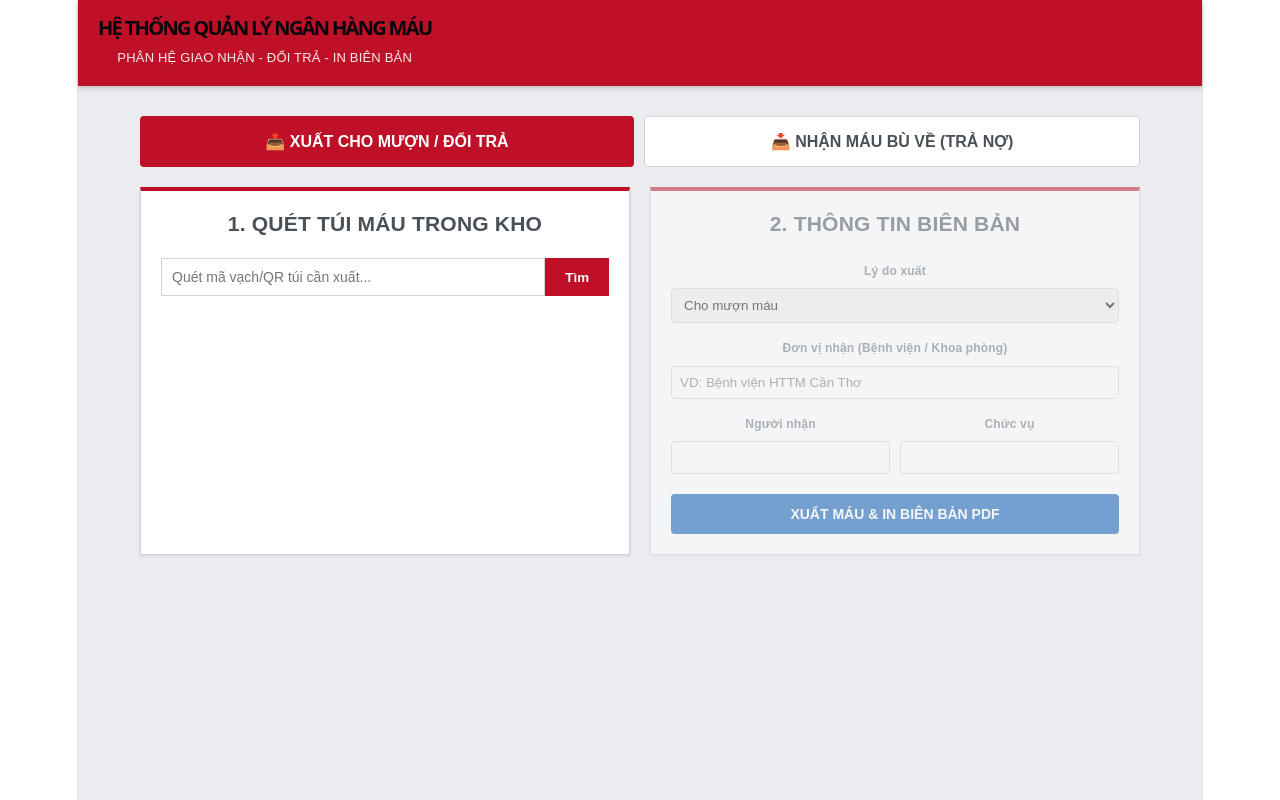
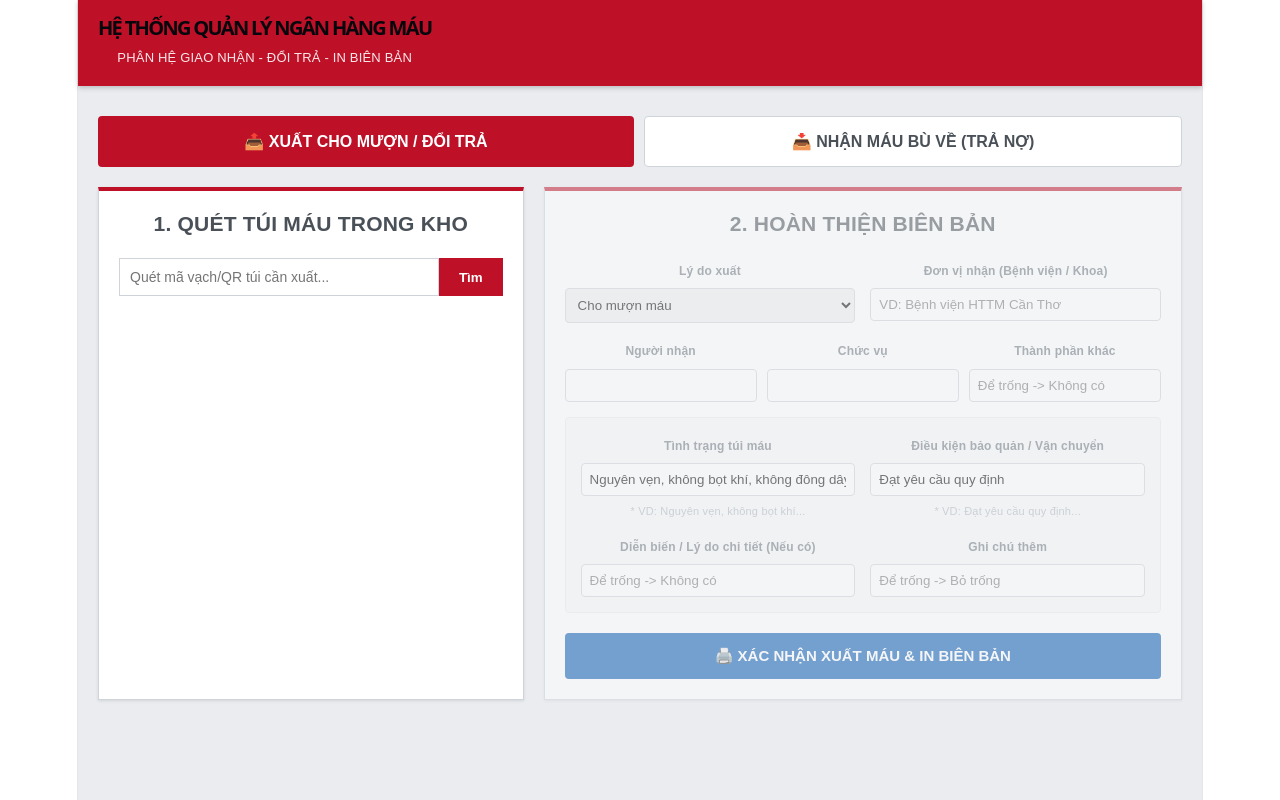
Before and after one commit to brain5422225-art/doitramau-webapp, a React (Vite) app: page / in a window 1280 px wide. Built offline with nearby package versions, Linux system fonts and the light colour scheme.

Commit message:
Update App.tsx

```diff
--- a/src/App.tsx
+++ b/src/App.tsx
@@ -9,21 +9,26 @@ function App() {
   const [message, setMessage] = useState('')
   const [pdfUrl, setPdfUrl] = useState('')
 
-  // ĐIỀN ĐƯỜNG LINK API MỚI NHẤT VÀO ĐÂY:
+  // ĐIỀN ĐƯỜNG LINK API CỦA BẠN VÀO ĐÂY:
   const API_URL = 'https://script.google.com/macros/s/AKfycbxNRYIbKKlDmJ-QIynXlQlm7vm1R2KL1shwC7pXddzGjGWECv3JgDblxvQ8OGLSbsaM/exec'
 
   // === STATE CHO TAB 1: XUẤT CHO MƯỢN / ĐỔI TRẢ ===
   const [barcodeOut, setBarcodeOut] = useState('')
   const [bloodBagOut, setBloodBagOut] = useState<any>(null)
 
-  // Thông tin biên bản (TAB 1)
+  // Thông tin biên bản nâng cao (TAB 1)
   const [formOut, setFormOut] = useState({
     mucDich: 'Cho mượn máu/chế phẩm máu giữa các đơn vị',
     donViNhan: '',
     daiDienNhan: '',
     chucVuNhan: '',
+    thanhPhanKhac: '',
     daiDienGiao: 'Nguyễn Văn A',
-    chucVuGiao: 'Cử nhân XN'
+    chucVuGiao: 'Cử nhân XN',
+    tinhTrangTuiMau: 'Nguyên vẹn, không bọt khí, không đông dây, đúng nhãn',
+    dieuKienBaoQuan: 'Đạt yêu cầu quy định',
+    lyDo: '',
+    ghiChu: ''
   })
 
   const formatMedicalDate = (dateString: string) => {
@@ -79,38 +84,56 @@ function App() {
     setLoading(true)
     setMessage('Đang tạo Biên bản PDF và cập nhật hệ thống...')
 
+    // Xử lý logic thời gian tự động cộng 30 phút
     const now = new Date();
+    const endDate = new Date(now.getTime() + 30 * 60000); // Cộng thêm 30 phút
 
-    // Đóng gói dữ liệu gửi lên Apps Script để chèn vào {{...}}
+    // Đóng gói dữ liệu gửi lên Apps Script
     const payloadData = {
       SoBienBan: bloodBagOut.maTui,
       KinhGui: formOut.donViNhan,
+
+      // Thời gian bắt đầu
       Gio: String(now.getHours()).padStart(2, '0'),
       Phut: String(now.getMinutes()).padStart(2, '0'),
       Ngay: String(now.getDate()).padStart(2, '0'),
       Thang: String(now.getMonth() + 1).padStart(2, '0'),
       Nam: String(now.getFullYear()).slice(-2),
+
+      // Thời gian kết thúc (+30p)
+      GioKetThuc: String(endDate.getHours()).padStart(2, '0'),
+      PhutKetThuc: String(endDate.getMinutes()).padStart(2, '0'),
+
       NgayHienTai: String(now.getDate()).padStart(2, '0'),
       ThangHienTai: String(now.getMonth() + 1).padStart(2, '0'),
       NamHienTai: String(now.getFullYear()).slice(-2),
       DiaDiem: 'Khoa Xét nghiệm Bệnh viện Đa khoa Cà Mau',
+
       CheckDoiTra: formOut.mucDich.includes('Đổi trả') ? '☒' : '☐',
       CheckChoMuon: formOut.mucDich.includes('Cho mượn') ? '☒' : '☐',
       CheckHoanTra: '☐',
+
       DonViGiao: 'Khoa Xét Nghiệm - BVĐK Cà Mau',
       DaiDienGiao: formOut.daiDienGiao,
       ChucVuGiao: formOut.chucVuGiao,
+
       DonViNhan: formOut.donViNhan,
       DaiDienNhan: formOut.daiDienNhan,
       ChucVuNhan: formOut.chucVuNhan,
+      ThanhPhanKhac: formOut.thanhPhanKhac.trim() !== '' ? formOut.thanhPhanKhac : 'Không có',
+
       MaTui: bloodBagOut.maTui,
       ChePham: bloodBagOut.loaiChePham,
       NhomMau: bloodBagOut.nhomMau,
       TheTich: bloodBagOut.theTich,
       NgayDieuChe: formatMedicalDate(bloodBagOut.ngayDieuChe),
       HanSuDung: formatMedicalDate(bloodBagOut.hanSuDung),
-      TinhTrangTuiMau: 'Nguyên vẹn, không bọt khí, đúng nhãn',
-      DieuKienBaoQuan: 'Đạt yêu cầu quy định',
+
+      TinhTrangTuiMau: formOut.tinhTrangTuiMau,
+      DieuKienBaoQuan: formOut.dieuKienBaoQuan,
+      LyDo: formOut.lyDo.trim() !== '' ? formOut.lyDo : 'Không có',
+      GhiChu: formOut.ghiChu.trim() !== '' ? formOut.ghiChu : '',
+
       SoBan: '02'
     };
 
@@ -146,7 +169,7 @@ function App() {
         </div>
       </div>
 
-      <div style={{ maxWidth: '1000px', margin: '30px auto', padding: '0 20px' }}>
+      <div style={{ maxWidth: '1200px', margin: '30px auto', padding: '0 20px' }}>
 
         {/* NÚT CHUYỂN TAB */}
         <div style={{ display: 'flex', marginBottom: '20px', gap: '10px' }}>
@@ -181,7 +204,7 @@ function App() {
 
         {/* ==================== TAB 1: XUẤT ==================== */}
         {activeTab === 'XUAT' && (
-          <div style={{ display: 'grid', gridTemplateColumns: '1fr 1fr', gap: '20px' }}>
+          <div style={{ display: 'grid', gridTemplateColumns: '1fr 1.5fr', gap: '20px' }}>
 
             {/* Cột Trái: Quét túi */}
             <div style={{ backgroundColor: '#fff', border: '1px solid #CED4DA', borderTop: '4px solid #BE1128', padding: '20px', boxShadow: '0 1px 3px rgba(0,0,0,0.1)' }}>
@@ -205,30 +228,32 @@ function App() {
                     <tr><td style={{ padding: '8px', border: '1px solid #CED4DA', backgroundColor: '#F1F3F5', fontWeight: 'bold' }}>Nhóm Máu</td><td style={{ padding: '8px', border: '1px solid #CED4DA', fontWeight: 'bold', color: '#BE1128', fontSize: '18px' }}>{bloodBagOut.nhomMau}</td></tr>
                     <tr><td style={{ padding: '8px', border: '1px solid #CED4DA', backgroundColor: '#F1F3F5', width: '40%' }}>Mã Túi Máu</td><td style={{ padding: '8px', border: '1px solid #CED4DA', fontWeight: 'bold' }}>{bloodBagOut.maTui}</td></tr>
                     <tr><td style={{ padding: '8px', border: '1px solid #CED4DA', backgroundColor: '#F1F3F5' }}>Chế Phẩm</td><td style={{ padding: '8px', border: '1px solid #CED4DA' }}>{bloodBagOut.loaiChePham}</td></tr>
+                    <tr><td style={{ padding: '8px', border: '1px solid #CED4DA', backgroundColor: '#F1F3F5' }}>Thể Tích</td><td style={{ padding: '8px', border: '1px solid #CED4DA' }}>{bloodBagOut.theTich}</td></tr>
                     <tr><td style={{ padding: '8px', border: '1px solid #CED4DA', backgroundColor: '#F1F3F5' }}>Hạn Sử Dụng</td><td style={{ padding: '8px', border: '1px solid #CED4DA', color: '#BE1128' }}>{formatMedicalDate(bloodBagOut.hanSuDung)}</td></tr>
                   </tbody>
                 </table>
               )}
             </div>
 
-            {/* Cột Phải: Thông tin biên bản */}
+            {/* Cột Phải: Thông tin biên bản CHUYÊN SÂU */}
             <div style={{ backgroundColor: '#fff', border: '1px solid #CED4DA', borderTop: '4px solid #BE1128', padding: '20px', boxShadow: '0 1px 3px rgba(0,0,0,0.1)', opacity: bloodBagOut ? 1 : 0.5, pointerEvents: bloodBagOut ? 'auto' : 'none' }}>
-              <h3 style={{ marginTop: 0, color: '#495057' }}>2. THÔNG TIN BIÊN BẢN</h3>
+              <h3 style={{ marginTop: 0, color: '#495057' }}>2. HOÀN THIỆN BIÊN BẢN</h3>
 
-              <div style={{ marginBottom: '12px' }}>
+              <div style={{ display: 'grid', gridTemplateColumns: '1fr 1fr', gap: '15px', marginBottom: '15px' }}>
+                <div>
                   <label style={{ display: 'block', fontSize: '12px', fontWeight: 'bold', color: '#6C757D', marginBottom: '4px' }}>Lý do xuất</label>
                   <select value={formOut.mucDich} onChange={(e) => setFormOut({...formOut, mucDich: e.target.value})} style={{ width: '100%', padding: '8px', border: '1px solid #CED4DA', borderRadius: '4px' }}>
                     <option value="Cho mượn máu/chế phẩm máu giữa các đơn vị">Cho mượn máu</option>
                     <option value="Đổi trả máu/chế phẩm máu do vấn đề chất lượng">Đổi trả máu</option>
                   </select>
                 </div>
-
-              <div style={{ marginBottom: '12px' }}>
-                <label style={{ display: 'block', fontSize: '12px', fontWeight: 'bold', color: '#6C757D', marginBottom: '4px' }}>Đơn vị nhận (Bệnh viện / Khoa phòng)</label>
+                <div>
+                  <label style={{ display: 'block', fontSize: '12px', fontWeight: 'bold', color: '#6C757D', marginBottom: '4px' }}>Đơn vị nhận (Bệnh viện / Khoa)</label>
                   <input type="text" value={formOut.donViNhan} onChange={(e) => setFormOut({...formOut, donViNhan: e.target.value})} style={{ width: '100%', padding: '8px', border: '1px solid #CED4DA', borderRadius: '4px', boxSizing: 'border-box' }} placeholder="VD: Bệnh viện HTTM Cần Thơ" />
                 </div>
+              </div>
 
-              <div style={{ display: 'grid', gridTemplateColumns: '1fr 1fr', gap: '10px', marginBottom: '20px' }}>
+              <div style={{ display: 'grid', gridTemplateColumns: '1fr 1fr 1fr', gap: '10px', marginBottom: '15px' }}>
                 <div>
                   <label style={{ display: 'block', fontSize: '12px', fontWeight: 'bold', color: '#6C757D', marginBottom: '4px' }}>Người nhận</label>
                   <input type="text" value={formOut.daiDienNhan} onChange={(e) => setFormOut({...formOut, daiDienNhan: e.target.value})} style={{ width: '100%', padding: '8px', border: '1px solid #CED4DA', borderRadius: '4px', boxSizing: 'border-box' }} />
@@ -237,10 +262,40 @@ function App() {
                   <label style={{ display: 'block', fontSize: '12px', fontWeight: 'bold', color: '#6C757D', marginBottom: '4px' }}>Chức vụ</label>
                   <input type="text" value={formOut.chucVuNhan} onChange={(e) => setFormOut({...formOut, chucVuNhan: e.target.value})} style={{ width: '100%', padding: '8px', border: '1px solid #CED4DA', borderRadius: '4px', boxSizing: 'border-box' }} />
                 </div>
+                <div>
+                  <label style={{ display: 'block', fontSize: '12px', fontWeight: 'bold', color: '#6C757D', marginBottom: '4px' }}>Thành phần khác</label>
+                  <input type="text" value={formOut.thanhPhanKhac} onChange={(e) => setFormOut({...formOut, thanhPhanKhac: e.target.value})} style={{ width: '100%', padding: '8px', border: '1px solid #CED4DA', borderRadius: '4px', boxSizing: 'border-box' }} placeholder="Để trống -> Không có" />
+                </div>
               </div>
 
-              <button onClick={handleExportPDFOut} disabled={loading} style={{ width: '100%', padding: '12px', backgroundColor: loading ? '#6C757D' : '#0056B3', color: 'white', border: 'none', borderRadius: '4px', fontWeight: 'bold', fontSize: '14px', cursor: loading ? 'wait' : 'pointer' }}>
-                {loading ? 'ĐANG XỬ LÝ...' : 'XUẤT MÁU & IN BIÊN BẢN PDF'}
+              <div style={{ padding: '15px', backgroundColor: '#F8F9FA', border: '1px solid #E9ECEF', borderRadius: '4px', marginBottom: '20px' }}>
+                 <div style={{ display: 'grid', gridTemplateColumns: '1fr 1fr', gap: '15px', marginBottom: '10px' }}>
+                    <div>
+                      <label style={{ display: 'block', fontSize: '12px', fontWeight: 'bold', color: '#6C757D', marginBottom: '4px' }}>Tình trạng túi máu</label>
+                      <input type="text" value={formOut.tinhTrangTuiMau} onChange={(e) => setFormOut({...formOut, tinhTrangTuiMau: e.target.value})} style={{ width: '100%', padding: '8px', border: '1px solid #CED4DA', borderRadius: '4px', boxSizing: 'border-box' }} />
+                      <div style={{ fontSize: '11px', color: '#ADB5BD', marginTop: '2px' }}>* VD: Nguyên vẹn, không bọt khí...</div>
+                    </div>
+                    <div>
+                      <label style={{ display: 'block', fontSize: '12px', fontWeight: 'bold', color: '#6C757D', marginBottom: '4px' }}>Điều kiện bảo quản / Vận chuyển</label>
+                      <input type="text" value={formOut.dieuKienBaoQuan} onChange={(e) => setFormOut({...formOut, dieuKienBaoQuan: e.target.value})} style={{ width: '100%', padding: '8px', border: '1px solid #CED4DA', borderRadius: '4px', boxSizing: 'border-box' }} />
+                      <div style={{ fontSize: '11px', color: '#ADB5BD', marginTop: '2px' }}>* VD: Đạt yêu cầu quy định...</div>
+                    </div>
+                 </div>
+
+                 <div style={{ display: 'grid', gridTemplateColumns: '1fr 1fr', gap: '15px' }}>
+                    <div>
+                      <label style={{ display: 'block', fontSize: '12px', fontWeight: 'bold', color: '#6C757D', marginBottom: '4px' }}>Diễn biến / Lý do chi tiết (Nếu có)</label>
+                      <input type="text" value={formOut.lyDo} onChange={(e) => setFormOut({...formOut, lyDo: e.target.value})} style={{ width: '100%', padding: '8px', border: '1px solid #CED4DA', borderRadius: '4px', boxSizing: 'border-box' }} placeholder="Để trống -> Không có" />
+                    </div>
+                    <div>
+                      <label style={{ display: 'block', fontSize: '12px', fontWeight: 'bold', color: '#6C757D', marginBottom: '4px' }}>Ghi chú thêm</label>
+                      <input type="text" value={formOut.ghiChu} onChange={(e) => setFormOut({...formOut, ghiChu: e.target.value})} style={{ width: '100%', padding: '8px', border: '1px solid #CED4DA', borderRadius: '4px', boxSizing: 'border-box' }} placeholder="Để trống -> Bỏ trống" />
+                    </div>
+                 </div>
+              </div>
+
+              <button onClick={handleExportPDFOut} disabled={loading} style={{ width: '100%', padding: '14px', backgroundColor: loading ? '#6C757D' : '#0056B3', color: 'white', border: 'none', borderRadius: '4px', fontWeight: 'bold', fontSize: '15px', cursor: loading ? 'wait' : 'pointer' }}>
+                {loading ? 'ĐANG XỬ LÝ & TẠO FILE...' : '🖨️ XÁC NHẬN XUẤT MÁU & IN BIÊN BẢN'}
               </button>
             </div>
           </div>
@@ -251,7 +306,7 @@ function App() {
           <div style={{ backgroundColor: '#fff', border: '1px solid #CED4DA', borderTop: '4px solid #0056B3', padding: '30px', textAlign: 'center', color: '#6C757D', boxShadow: '0 1px 3px rgba(0,0,0,0.1)' }}>
             <div style={{ fontSize: '48px', marginBottom: '15px' }}>🚧</div>
             <h2 style={{ margin: '0 0 10px 0', color: '#495057' }}>TAB NHẬN BÙ (ĐANG XÂY DỰNG)</h2>
-            <p>Chúng ta sẽ test tính năng IN PDF ở Tab XUẤT trước.<br/>Khi PDF chạy hoàn hảo, tôi sẽ hoàn thiện nốt Tab này cho bạn!</p>
+            <p>Chúng ta sẽ hoàn thiện nốt luồng in PDF cho Tab Xuất.<br/>Sau khi OK, tính năng Nhận Bù sẽ được thiết lập tương tự!</p>
           </div>
         )}
 
```
Lines whose indentation alone changed are shown as unchanged.
